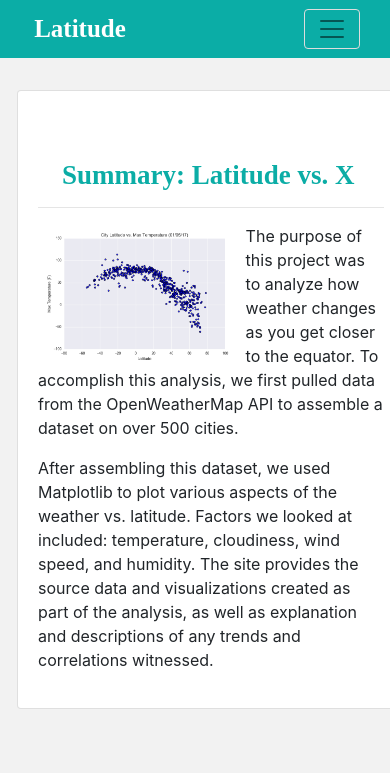
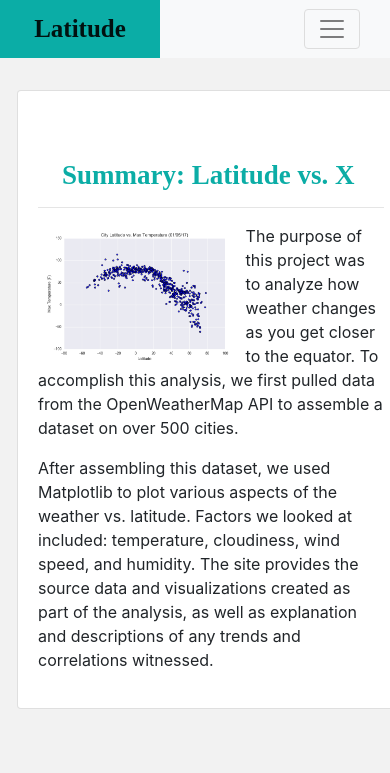
Before and after one commit to JoyceHsieh/web_design_challenge, a plain HTML site: page index.html in a window 390 px wide. Shown: the top 773 px of the page. Drawn offline with nearby package versions, Linux system fonts and the light colour scheme.

Commit message:
some message

```diff
--- a/style.css
+++ b/style.css
@@ -1,5 +1,5 @@
 .narvar-text {
-    background-color: white !important;
+    background-color: white;
     padding: 0rem;
     padding-left: 4rem;
   }
@@ -13,7 +13,7 @@
   .heading_text {
     font-family: serif;
     padding: 1rem;
-    color: #ffffff !important;
+    color: #ffffff;
     height: 100%;
     width: 10rem;
     font-weight: bold;
@@ -68,7 +68,7 @@
 
 @media (max-width: 990px) {
 .navbar-expand-lg {
-    background-color: #0bada6 !important;
+    background-color: #0bada6;
 }
 .navbar {
     max-height: none;
```
